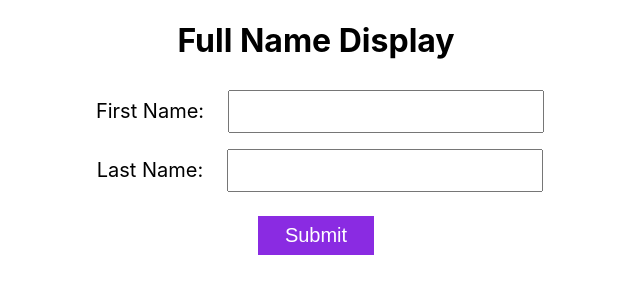
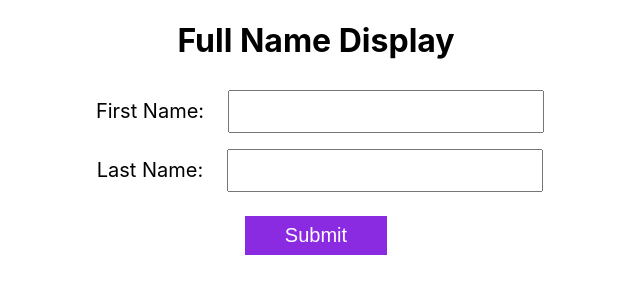
Before and after one commit to alok7023/XDisplayName, a React (Create React App) app: page / in a window 1280 px wide. Shown: the top 300 px of the page, without its empty margins (260-900 px from the left). Built offline with nearby package versions, Linux system fonts and the light colour scheme.

Commit message:
final commit

```diff
--- a/src/App.css
+++ b/src/App.css
@@ -21,7 +21,7 @@
 }
 
 .submitBtn {
-  width: 10%;
+  width: 30%;
   margin-top: 1rem;
   padding: 0.5rem 1rem;
   color: #fff;
--- a/src/App.js
+++ b/src/App.js
@@ -14,13 +14,15 @@ function App() {
       setLastName(value);
     }
   };
-  const displayFullName = () => {
+  const displayFullName = (e) => {
+    e.preventDefault();
     const name = `${firstName} ${lastName}`;
     setFullName(name);
   };
   return (
     <div className="container">
       <h1>Full Name Display</h1>
+      <form onSubmit={displayFullName}>
         <div className="inputField">
           <label>First Name:</label>
           <input
@@ -42,11 +44,13 @@ function App() {
           />
           <br />
         </div>
-      <button className="submitBtn" type="submit" onClick={displayFullName}>
+        <button className="submitBtn" type="submit">
           Submit
         </button>
-
-      <div className="displayFullName">{fullName && <p>Full Name: {fullName}</p>}</div>
+      </form>
+      <div className="displayFullName">
+        {fullName && <p>Full Name: {fullName}</p>}
+      </div>
     </div>
   );
 }
```
Lines whose indentation alone changed are shown as unchanged.
